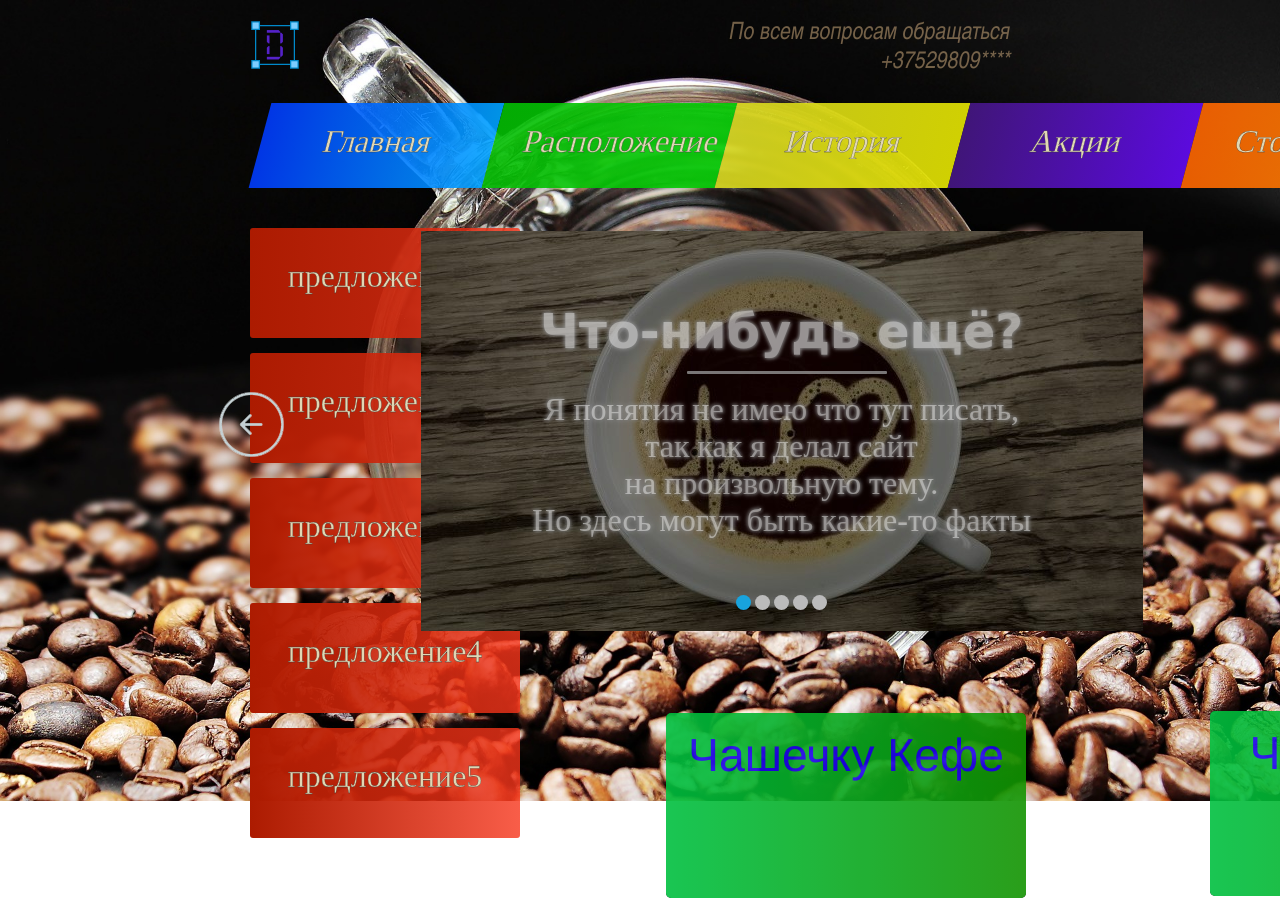
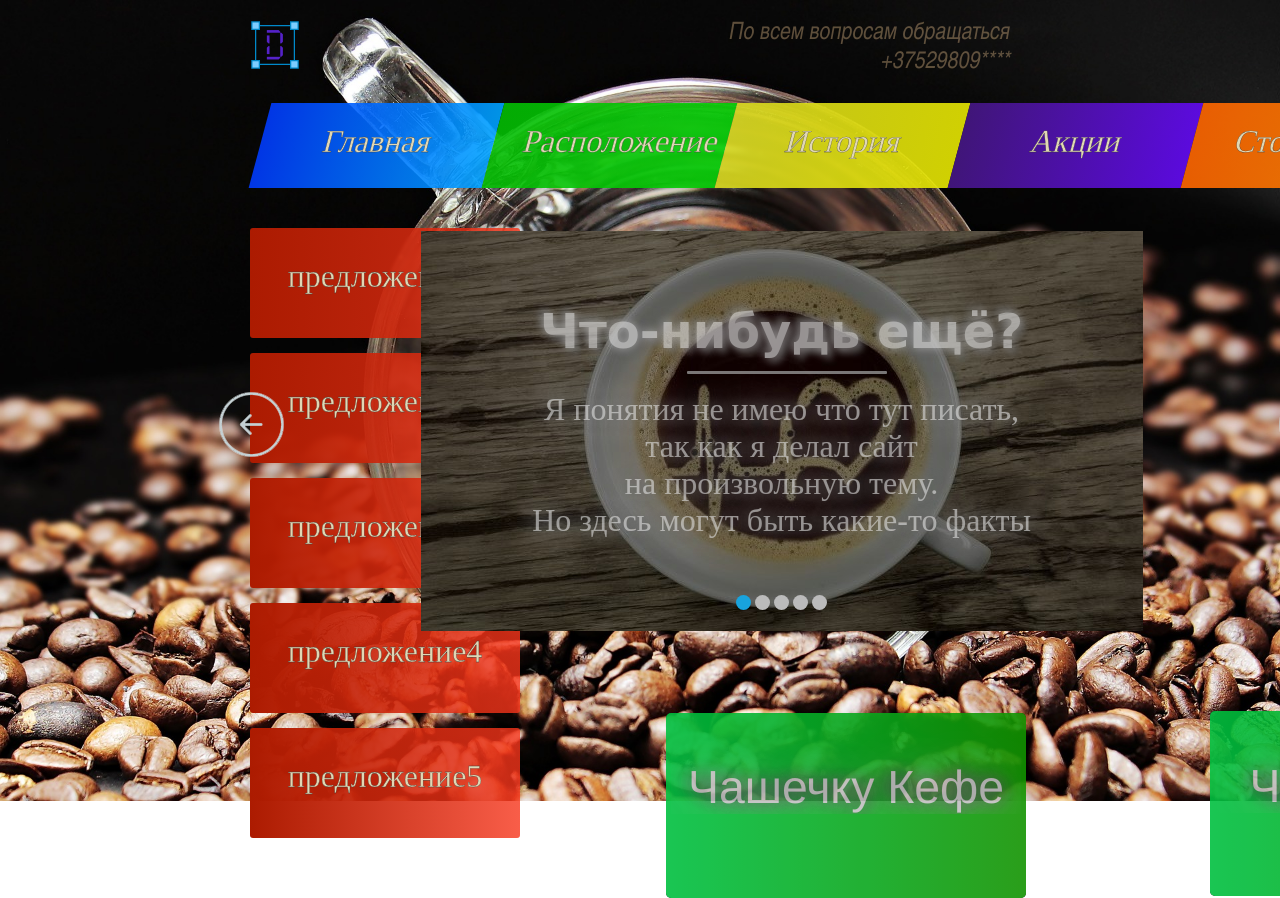
Before and after one commit to dima181818/dima181818.github.io, a plain HTML site: page index.html in a window 1280 px wide. Shown: the top 898 px of the page. Drawn offline with Linux system fonts and the light colour scheme.

Commit message:
релиз

```diff
--- a/Слайдер.css
+++ b/Слайдер.css
@@ -199,9 +199,9 @@ font-family: cursive;
 	z-index: 299;
 	opacity: .7;
 	text-shadow:
-	rgb(202, 202, 202) 0px 0px 5px,
-	rgb(92, 92, 92) 1px 1px 3px,
-	 rgb(92, 92, 92) -1px -1px 3px;
+	rgb(202, 202, 202) 0px 0px 10px,
+	rgb(92, 92, 92) 5px 5px 7px,
+	 rgb(92, 92, 92) -5px -5px 7px;
 	text-align: center center;
 padding: 1.5em 10px 0px 10px;
 	font-size: 300%;
@@ -224,9 +224,9 @@ position: relative;
 	z-index: 299;
 	opacity: .7;
 	text-shadow:
-	rgb(202, 202, 202) 0px 0px 5px,
-	rgb(92, 92, 92) 1px 1px 3px,
-	 rgb(92, 92, 92) -1px -1px 3px;
+	rgb(219, 219, 219) 0px 0px 1em,
+	rgb(92, 92, 92) 5px 1px 15px,
+	 rgb(92, 92, 92) -5px -1px 15px;
 	-webkit-text-stroke:  .05px antiquewhite;
 	text-align: center center;
 padding: 1em 10px 0px 10px;
--- a/контеинеры.css
+++ b/контеинеры.css
@@ -31,7 +31,7 @@ display:block;
     transform-style: preserve-3d;
     -webkit-transition: .7s cubic-bezier(0.4, 0.2, 0.2, 1);
     -moz-transition: .7s cubic-bezier(0.4, 0.2, 0.2, 1);
-    -o-transition: .7s cubic-bezier(0.4, 0.2, 0.2, 1);
+    -o-transition:  .7s cubic-bezier(0.4, 0.2, 0.2, 1);
     transition: .7s cubic-bezier(0.4, 0.2, 0.2, 1);
   }
 
--- a/меню(боковое).css
+++ b/меню(боковое).css
@@ -32,5 +32,7 @@ width: 210px;
 
     }
     .red li a:not(:hover){
-    transition: all .5s cubic-bezier(0.6, 0.04, 0.98, 0.335);
+    transition: box-shadow .5s cubic-bezier(0.6, 0.04, 0.98, 0.335),
+    transform .5s cubic-bezier(0.6, 0.04, 0.98, 0.335);
+
     }
--- a/меню(верхнее).css
+++ b/меню(верхнее).css
@@ -36,7 +36,8 @@ width: 173px;
 
     }
     .BBEPX li a:not(:hover){
-    transition: all .5s cubic-bezier(0.6, 0.04, 0.98, 0.335);
+    transition: transform .5s cubic-bezier(0.6, 0.04, 0.98, 0.335),
+    box-shadow .5s cubic-bezier(0.6, 0.04, 0.98, 0.335);
     }
 
 
--- a/меню(нижнее).css
+++ b/меню(нижнее).css
@@ -26,7 +26,12 @@
     -ms-transform: rotateY(0deg);
     transform: rotateY(0deg);
     background: linear-gradient(to right, rgb(0, 192, 64),rgb(18, 148, 1));
-    color: rgb(29, 5, 238);
+    color: rgb(192, 192, 192);
+    -webkit-text-stroke:  .05px rgb(150, 150, 150);
+    text-shadow:
+    rgb(182, 182, 182) 0px 0px 1em,
+    rgb(80, 80, 80) 5px 1px 15px,
+     rgb(70, 70, 70) -5px -1px 15px;
   }
   .front, .back {
 border-radius: 5px;
@@ -55,6 +60,7 @@ padding: 15px 5px 20px 5px;
   }
 
 .front .text{
+  padding-top: .7em;
   z-index: 5;
   overflow: hidden;
   position: relative;
@@ -63,7 +69,7 @@ padding: 15px 5px 20px 5px;
   -ms-transform: rotateY(0deg);
   transform: rotateY(0deg);
   transition: .7s cubic-bezier(0.4, 0.2, 0.2, 1);
-  transform-origin: center center 250px;
+  transform-origin: 55.5% center 230px;
 }
   .back li a{
     text-decoration: none;
--- a/телефон.css
+++ b/телефон.css
@@ -10,5 +10,5 @@ font-size: 150%;
 margin-right: 20px;
         font-family: 'Arial Narrow', Arial, sans-serif;
     color:burlywood;
-    opacity: .5;
+    opacity: .4;
     }
```
